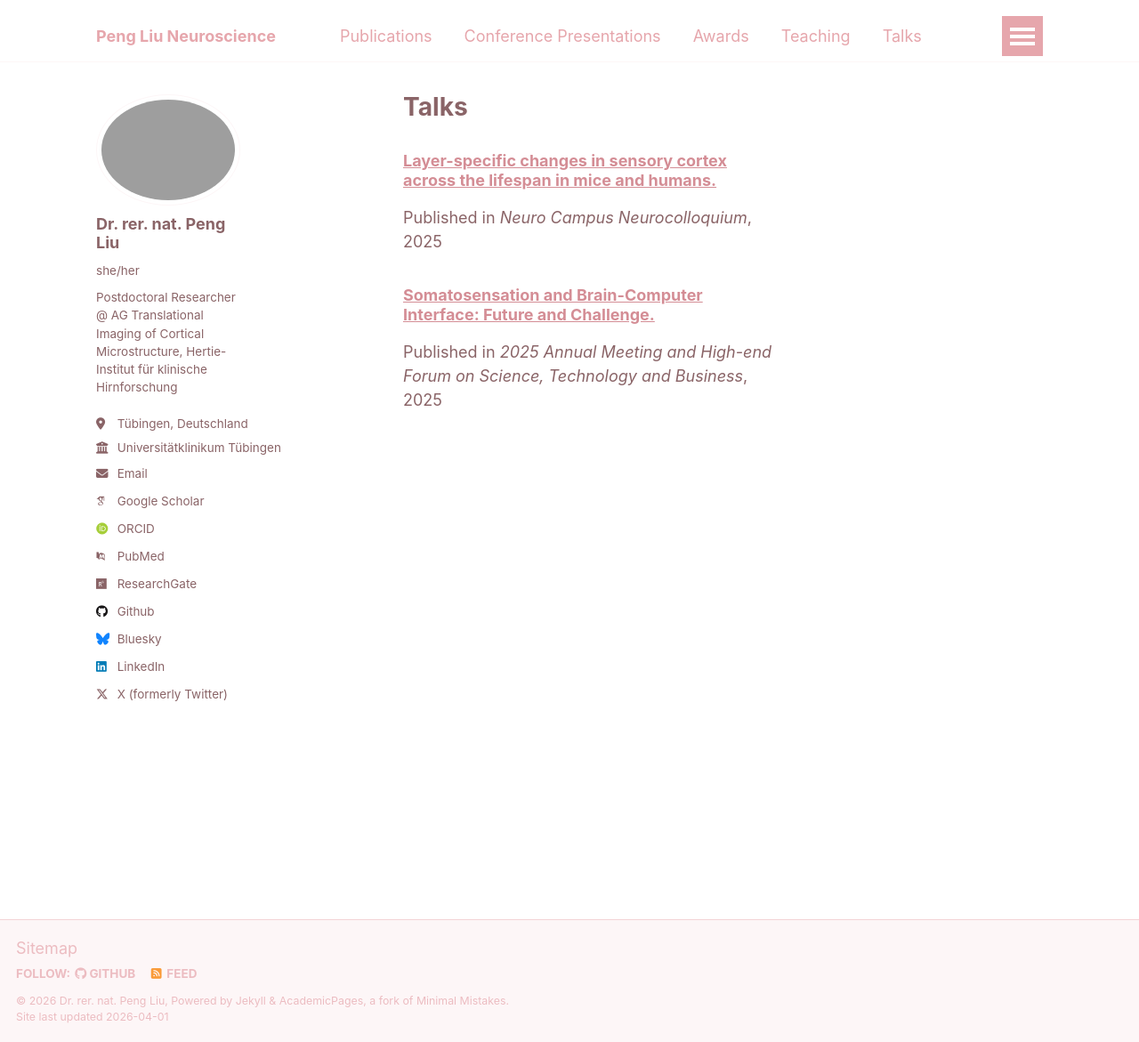
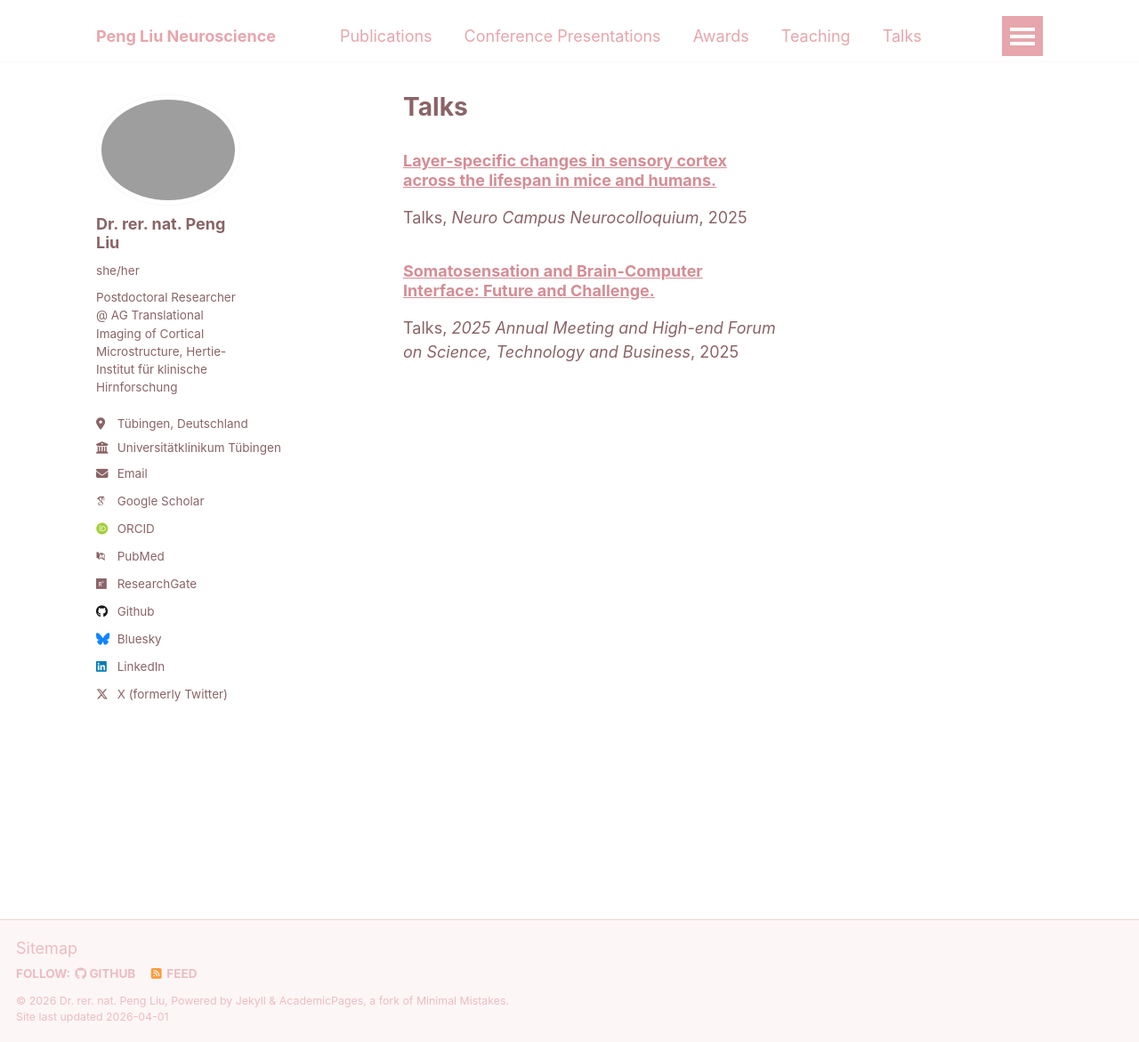
Before and after one commit to PengLiu1120/pengliu, a Jekyll site: the page built from _pages/talks.html, in a window 1280 px wide and 1171 px high. Shown: the whole window at 89% size. Built offline with Jekyll 4.4.1, drawn with Linux system fonts in a browser that asks for light colours; some web fonts are replaced.

Commit message:
Update archive-single.html

```diff
--- a/_includes/archive-single.html
+++ b/_includes/archive-single.html
@@ -41,7 +41,7 @@
         {% if post.collection == 'teaching' %}
           <p> {{ post.type }}, <i>{{ post.venue }}</i>, {{ post.date | default: "1900-01-01" | date: "%Y" }} </p>
         {% elsif post.collection == 'talks' %}
-          <p>Published in <i>{{ post.venue }}</i>, {{ post.date | default: "1900-01-01" | date: "%Y" }} </p>
+          <p> {{ post.type }}, <i>{{ post.venue }}</i>, {{ post.date | default: "1900-01-01" | date: "%Y" }} </p>
         {% elsif post.collection == 'publications' %}
           <p>Published in <i>{{ post.venue }}</i>, {{ post.date | default: "1900-01-01" | date: "%Y" }} </p>
         {% elsif post.collection == 'conference_publications' %}
```
